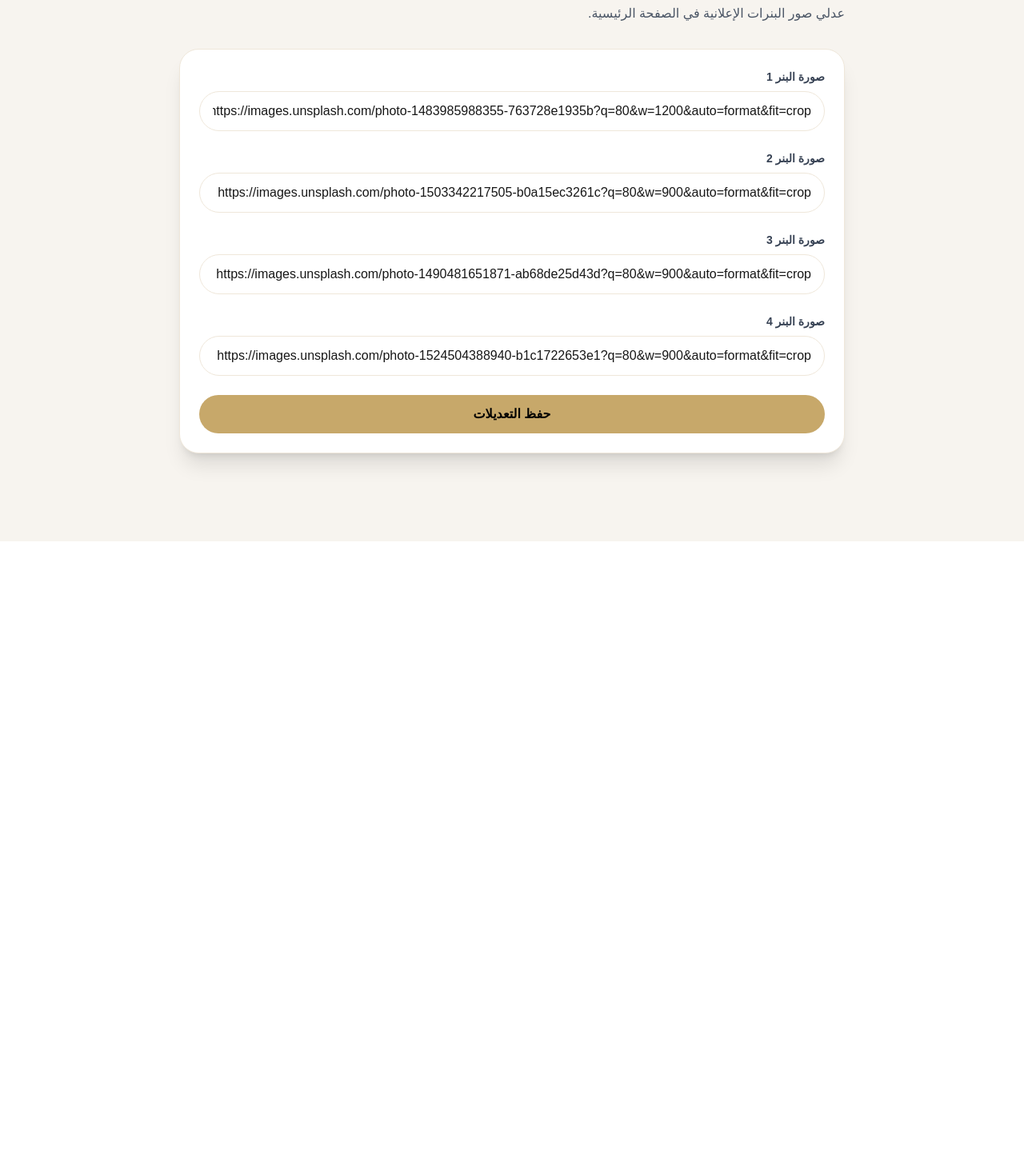
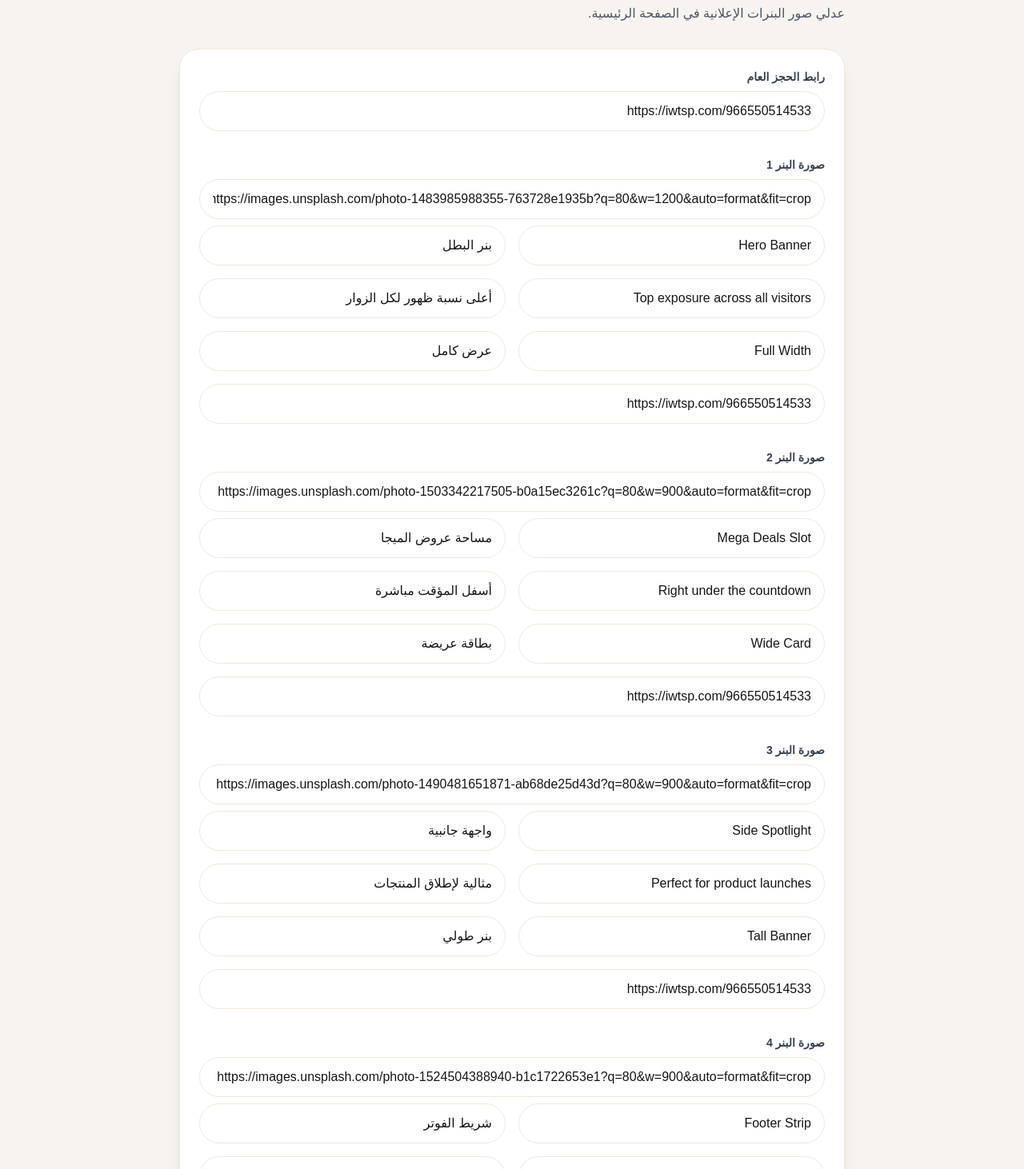
Before and after one commit to Aboodvv/abaya-marketplace, a Next.js app: page /admin/banners in a window 1280 px wide. Shown: the part 188-1650 px from the top of the page at 80% size. Before the commit the page ends 865 px from the top, so only its background shows below. Built offline with nearby package versions, Linux system fonts and the light colour scheme; no server answers; the database is empty.

Commit message:
Add editable banner metadata

```diff
--- a/src/app/admin/banners/page.tsx
+++ b/src/app/admin/banners/page.tsx
@@ -12,10 +12,50 @@ const defaultAdImages = [
   "https://images.unsplash.com/photo-1490481651871-ab68de25d43d?q=80&w=900&auto=format&fit=crop",
   "https://images.unsplash.com/photo-1524504388940-b1c1722653e1?q=80&w=900&auto=format&fit=crop",
 ];
+const defaultAdItems = [
+  {
+    title: "Hero Banner",
+    titleAr: "بنر البطل",
+    subtitle: "Top exposure across all visitors",
+    subtitleAr: "أعلى نسبة ظهور لكل الزوار",
+    size: "Full Width",
+    sizeAr: "عرض كامل",
+    link: "https://iwtsp.com/966550514533",
+  },
+  {
+    title: "Mega Deals Slot",
+    titleAr: "مساحة عروض الميجا",
+    subtitle: "Right under the countdown",
+    subtitleAr: "أسفل المؤقت مباشرة",
+    size: "Wide Card",
+    sizeAr: "بطاقة عريضة",
+    link: "https://iwtsp.com/966550514533",
+  },
+  {
+    title: "Side Spotlight",
+    titleAr: "واجهة جانبية",
+    subtitle: "Perfect for product launches",
+    subtitleAr: "مثالية لإطلاق المنتجات",
+    size: "Tall Banner",
+    sizeAr: "بنر طولي",
+    link: "https://iwtsp.com/966550514533",
+  },
+  {
+    title: "Footer Strip",
+    titleAr: "شريط الفوتر",
+    subtitle: "Always visible at scroll end",
+    subtitleAr: "ظهور دائم في نهاية الصفحة",
+    size: "Ribbon",
+    sizeAr: "شريط",
+    link: "https://iwtsp.com/966550514533",
+  },
+];
 
 export default function AdminBannersPage() {
   const { lang } = useLanguage();
   const [adImages, setAdImages] = useState<string[]>(defaultAdImages);
+  const [adItems, setAdItems] = useState(defaultAdItems);
+  const [bookingLink, setBookingLink] = useState("https://iwtsp.com/966550514533");
   const [loading, setLoading] = useState(true);
   const [saving, setSaving] = useState(false);
 
@@ -24,11 +64,26 @@ export default function AdminBannersPage() {
       try {
         const snapshot = await getDoc(doc(db, "settings", "homeAds"));
         if (snapshot.exists()) {
-          const data = snapshot.data() as { adImages?: string[] };
+          const data = snapshot.data() as {
+            adImages?: string[];
+            adItems?: typeof defaultAdItems;
+            bookingLink?: string;
+          };
           if (data.adImages && data.adImages.length > 0) {
             setAdImages(
               defaultAdImages.map((fallback, index) => data.adImages?.[index] || fallback)
             );
+          }
+          if (data.adItems && data.adItems.length > 0) {
+            setAdItems(
+              defaultAdItems.map((fallback, index) => ({
+                ...fallback,
+                ...(data.adItems?.[index] || {}),
+              }))
+            );
+          }
+          if (data.bookingLink) {
+            setBookingLink(data.bookingLink);
           }
         }
       } catch (error) {
@@ -49,7 +104,11 @@ export default function AdminBannersPage() {
     event.preventDefault();
     setSaving(true);
     try {
-      await setDoc(doc(db, "settings", "homeAds"), { adImages });
+      await setDoc(doc(db, "settings", "homeAds"), {
+        adImages,
+        adItems,
+        bookingLink,
+      });
     } catch (error) {
       console.error("Failed to save banner settings", error);
     } finally {
@@ -87,8 +146,20 @@ export default function AdminBannersPage() {
 
         <form
           onSubmit={handleSave}
-          className="bg-white rounded-3xl shadow-xl p-6 border border-[#efe7da] space-y-6"
+          className="bg-white rounded-3xl shadow-xl p-6 border border-[#efe7da] space-y-8"
         >
+          <div className="space-y-2">
+            <label className="block text-sm font-semibold text-gray-700">
+              {lang === "ar" ? "رابط الحجز العام" : "Global booking link"}
+            </label>
+            <input
+              value={bookingLink}
+              onChange={(event) => setBookingLink(event.target.value)}
+              className="w-full border border-[#efe7da] rounded-full px-4 py-3"
+              placeholder="https://..."
+            />
+          </div>
+
           {adImages.map((image, index) => (
             <div key={`ad-image-${index}`} className="space-y-2">
               <label className="block text-sm font-semibold text-gray-700">
@@ -100,6 +171,92 @@ export default function AdminBannersPage() {
                 className="w-full border border-[#efe7da] rounded-full px-4 py-3"
                 placeholder="https://..."
               />
+              <div className="grid grid-cols-1 md:grid-cols-2 gap-4">
+                <input
+                  value={adItems[index]?.title || ""}
+                  onChange={(event) =>
+                    setAdItems((prev) =>
+                      prev.map((item, idx) =>
+                        idx === index ? { ...item, title: event.target.value } : item
+                      )
+                    )
+                  }
+                  className="w-full border border-[#efe7da] rounded-full px-4 py-3"
+                  placeholder={lang === "ar" ? "العنوان (EN)" : "Title (EN)"}
+                />
+                <input
+                  value={adItems[index]?.titleAr || ""}
+                  onChange={(event) =>
+                    setAdItems((prev) =>
+                      prev.map((item, idx) =>
+                        idx === index ? { ...item, titleAr: event.target.value } : item
+                      )
+                    )
+                  }
+                  className="w-full border border-[#efe7da] rounded-full px-4 py-3"
+                  placeholder={lang === "ar" ? "العنوان (AR)" : "Title (AR)"}
+                />
+                <input
+                  value={adItems[index]?.subtitle || ""}
+                  onChange={(event) =>
+                    setAdItems((prev) =>
+                      prev.map((item, idx) =>
+                        idx === index ? { ...item, subtitle: event.target.value } : item
+                      )
+                    )
+                  }
+                  className="w-full border border-[#efe7da] rounded-full px-4 py-3"
+                  placeholder={lang === "ar" ? "الوصف (EN)" : "Subtitle (EN)"}
+                />
+                <input
+                  value={adItems[index]?.subtitleAr || ""}
+                  onChange={(event) =>
+                    setAdItems((prev) =>
+                      prev.map((item, idx) =>
+                        idx === index ? { ...item, subtitleAr: event.target.value } : item
+                      )
+                    )
+                  }
+                  className="w-full border border-[#efe7da] rounded-full px-4 py-3"
+                  placeholder={lang === "ar" ? "الوصف (AR)" : "Subtitle (AR)"}
+                />
+                <input
+                  value={adItems[index]?.size || ""}
+                  onChange={(event) =>
+                    setAdItems((prev) =>
+                      prev.map((item, idx) =>
+                        idx === index ? { ...item, size: event.target.value } : item
+                      )
+                    )
+                  }
+                  className="w-full border border-[#efe7da] rounded-full px-4 py-3"
+                  placeholder={lang === "ar" ? "الحجم (EN)" : "Size (EN)"}
+                />
+                <input
+                  value={adItems[index]?.sizeAr || ""}
+                  onChange={(event) =>
+                    setAdItems((prev) =>
+                      prev.map((item, idx) =>
+                        idx === index ? { ...item, sizeAr: event.target.value } : item
+                      )
+                    )
+                  }
+                  className="w-full border border-[#efe7da] rounded-full px-4 py-3"
+                  placeholder={lang === "ar" ? "الحجم (AR)" : "Size (AR)"}
+                />
+                <input
+                  value={adItems[index]?.link || ""}
+                  onChange={(event) =>
+                    setAdItems((prev) =>
+                      prev.map((item, idx) =>
+                        idx === index ? { ...item, link: event.target.value } : item
+                      )
+                    )
+                  }
+                  className="w-full border border-[#efe7da] rounded-full px-4 py-3 md:col-span-2"
+                  placeholder={lang === "ar" ? "رابط مخصص (اختياري)" : "Custom link (optional)"}
+                />
+              </div>
             </div>
           ))}
           <button
--- a/src/app/page.tsx
+++ b/src/app/page.tsx
@@ -14,13 +14,54 @@ export default function Home() {
   const [products, setProducts] = useState<Product[]>(localProducts);
   const megaDealHours = 24; // عدّل الرقم لتغيير مدة المؤقت
   const [timeLeftMs, setTimeLeftMs] = useState(megaDealHours * 60 * 60 * 1000);
+  const defaultBookingLink = "https://iwtsp.com/966550514533";
   const defaultAdImages = [
     "https://images.unsplash.com/photo-1483985988355-763728e1935b?q=80&w=1200&auto=format&fit=crop",
     "https://images.unsplash.com/photo-1503342217505-b0a15ec3261c?q=80&w=900&auto=format&fit=crop",
     "https://images.unsplash.com/photo-1490481651871-ab68de25d43d?q=80&w=900&auto=format&fit=crop",
     "https://images.unsplash.com/photo-1524504388940-b1c1722653e1?q=80&w=900&auto=format&fit=crop",
   ];
+  const defaultAdItems = [
+    {
+      title: "Hero Banner",
+      titleAr: "بنر البطل",
+      subtitle: "Top exposure across all visitors",
+      subtitleAr: "أعلى نسبة ظهور لكل الزوار",
+      size: "Full Width",
+      sizeAr: "عرض كامل",
+      link: defaultBookingLink,
+    },
+    {
+      title: "Mega Deals Slot",
+      titleAr: "مساحة عروض الميجا",
+      subtitle: "Right under the countdown",
+      subtitleAr: "أسفل المؤقت مباشرة",
+      size: "Wide Card",
+      sizeAr: "بطاقة عريضة",
+      link: defaultBookingLink,
+    },
+    {
+      title: "Side Spotlight",
+      titleAr: "واجهة جانبية",
+      subtitle: "Perfect for product launches",
+      subtitleAr: "مثالية لإطلاق المنتجات",
+      size: "Tall Banner",
+      sizeAr: "بنر طولي",
+      link: defaultBookingLink,
+    },
+    {
+      title: "Footer Strip",
+      titleAr: "شريط الفوتر",
+      subtitle: "Always visible at scroll end",
+      subtitleAr: "ظهور دائم في نهاية الصفحة",
+      size: "Ribbon",
+      sizeAr: "شريط",
+      link: defaultBookingLink,
+    },
+  ];
   const [adImages, setAdImages] = useState<string[]>(defaultAdImages);
+  const [adItems, setAdItems] = useState(defaultAdItems);
+  const [bookingLink, setBookingLink] = useState(defaultBookingLink);
 
   useEffect(() => {
     const fetchProducts = async () => {
@@ -42,11 +83,26 @@ export default function Home() {
       try {
         const snapshot = await getDoc(doc(db, "settings", "homeAds"));
         if (snapshot.exists()) {
-          const data = snapshot.data() as { adImages?: string[] };
+          const data = snapshot.data() as {
+            adImages?: string[];
+            adItems?: typeof defaultAdItems;
+            bookingLink?: string;
+          };
           if (data.adImages && data.adImages.length > 0) {
             setAdImages(
               defaultAdImages.map((fallback, index) => data.adImages?.[index] || fallback)
             );
+          }
+          if (data.adItems && data.adItems.length > 0) {
+            setAdItems(
+              defaultAdItems.map((fallback, index) => ({
+                ...fallback,
+                ...(data.adItems?.[index] || {}),
+              }))
+            );
+          }
+          if (data.bookingLink) {
+            setBookingLink(data.bookingLink);
           }
         }
       } catch (error) {
@@ -82,6 +138,9 @@ export default function Home() {
     const seconds = String(totalSeconds % 60).padStart(2, "0");
     return { hours, minutes, seconds };
   }, [timeLeftMs]);
+  const resolveText = (item: (typeof defaultAdItems)[number], key: "title" | "subtitle" | "size") =>
+    lang === "ar" ? item[`${key}Ar` as const] || item[key] : item[key] || item[`${key}Ar` as const];
+  const resolveLink = (item: (typeof defaultAdItems)[number]) => item.link || bookingLink;
 
   return (
     <div className="min-h-screen bg-[#f7f4ef] text-[#1a1a1a]">
@@ -212,7 +271,7 @@ export default function Home() {
             <p className="text-gray-600 text-sm mt-2">{t.home.ads.subtitle}</p>
           </div>
           <Link
-            href="https://iwtsp.com/966550514533"
+            href={bookingLink}
             className="inline-flex items-center px-6 py-3 rounded-full bg-[#c7a86a] text-black font-semibold hover:bg-[#b59659] transition"
             target="_blank"
             rel="noopener noreferrer"
@@ -236,12 +295,12 @@ export default function Home() {
               <p className="text-xs uppercase tracking-[0.3em] text-[#c7a86a] mb-3">
                 {lang === "ar" ? "بنر إعلاني" : "Sponsored"}
               </p>
-              <h3 className="text-3xl font-bold mb-3">{t.home.ads.items[0].title}</h3>
-              <p className="text-white/70 mb-6">{t.home.ads.items[0].subtitle}</p>
+              <h3 className="text-3xl font-bold mb-3">{resolveText(adItems[0], "title")}</h3>
+              <p className="text-white/70 mb-6">{resolveText(adItems[0], "subtitle")}</p>
               <div className="flex items-center justify-between">
-                <span className="text-sm text-white/60">{t.home.ads.items[0].size}</span>
+                <span className="text-sm text-white/60">{resolveText(adItems[0], "size")}</span>
                   <Link
-                    href="https://iwtsp.com/966550514533"
+                    href={resolveLink(adItems[0])}
                     className="px-4 py-2 rounded-full border border-[#c7a86a] text-[#c7a86a] hover:bg-[#c7a86a] hover:text-black transition text-sm"
                     target="_blank"
                     rel="noopener noreferrer"
@@ -253,7 +312,7 @@ export default function Home() {
           </div>
 
           <div className="lg:col-span-5 grid grid-cols-1 sm:grid-cols-2 gap-6">
-            {t.home.ads.items.slice(1, 3).map((item, index) => (
+            {adItems.slice(1, 3).map((item, index) => (
               <div
                 key={`${item.title}-${index}`}
                 className="rounded-3xl border border-[#efe7da] bg-white p-6 shadow-lg relative overflow-hidden"
@@ -268,12 +327,12 @@ export default function Home() {
                 <p className="text-xs uppercase tracking-[0.2em] text-[#c7a86a] mb-2">
                   {lang === "ar" ? "مساحة" : "Slot"}
                 </p>
-                <h4 className="text-xl font-bold text-gray-900 mb-2">{item.title}</h4>
-                <p className="text-gray-600 mb-4">{item.subtitle}</p>
+                <h4 className="text-xl font-bold text-gray-900 mb-2">{resolveText(item, "title")}</h4>
+                <p className="text-gray-600 mb-4">{resolveText(item, "subtitle")}</p>
                 <div className="flex items-center justify-between">
-                  <span className="text-sm text-gray-500">{item.size}</span>
+                  <span className="text-sm text-gray-500">{resolveText(item, "size")}</span>
                   <Link
-                    href="https://iwtsp.com/966550514533"
+                    href={resolveLink(item)}
                     className="text-sm font-semibold text-[#c7a86a] hover:underline"
                     target="_blank"
                     rel="noopener noreferrer"
@@ -299,12 +358,12 @@ export default function Home() {
             <div className="flex items-center justify-between mb-6">
               <div>
                 <h4 className="text-2xl md:text-3xl font-bold text-white">
-                  {t.home.ads.items[3].title}
+                  {resolveText(adItems[3], "title")}
                 </h4>
-                <p className="text-sm text-white/70">{t.home.ads.items[3].size}</p>
+                <p className="text-sm text-white/70">{resolveText(adItems[3], "size")}</p>
               </div>
               <Link
-                href="https://iwtsp.com/966550514533"
+                href={resolveLink(adItems[3])}
                 className="px-5 py-2 rounded-full bg-[#c7a86a] text-black font-semibold hover:bg-[#b59659] transition"
                 target="_blank"
                 rel="noopener noreferrer"
@@ -331,7 +390,7 @@ export default function Home() {
                             : "Wide moving banner for your campaigns."}
                         </p>
                         <Link
-                          href="https://iwtsp.com/966550514533"
+                          href={resolveLink(adItems[3])}
                           className="text-sm font-semibold text-[#c7a86a] hover:underline"
                           target="_blank"
                           rel="noopener noreferrer"
```
